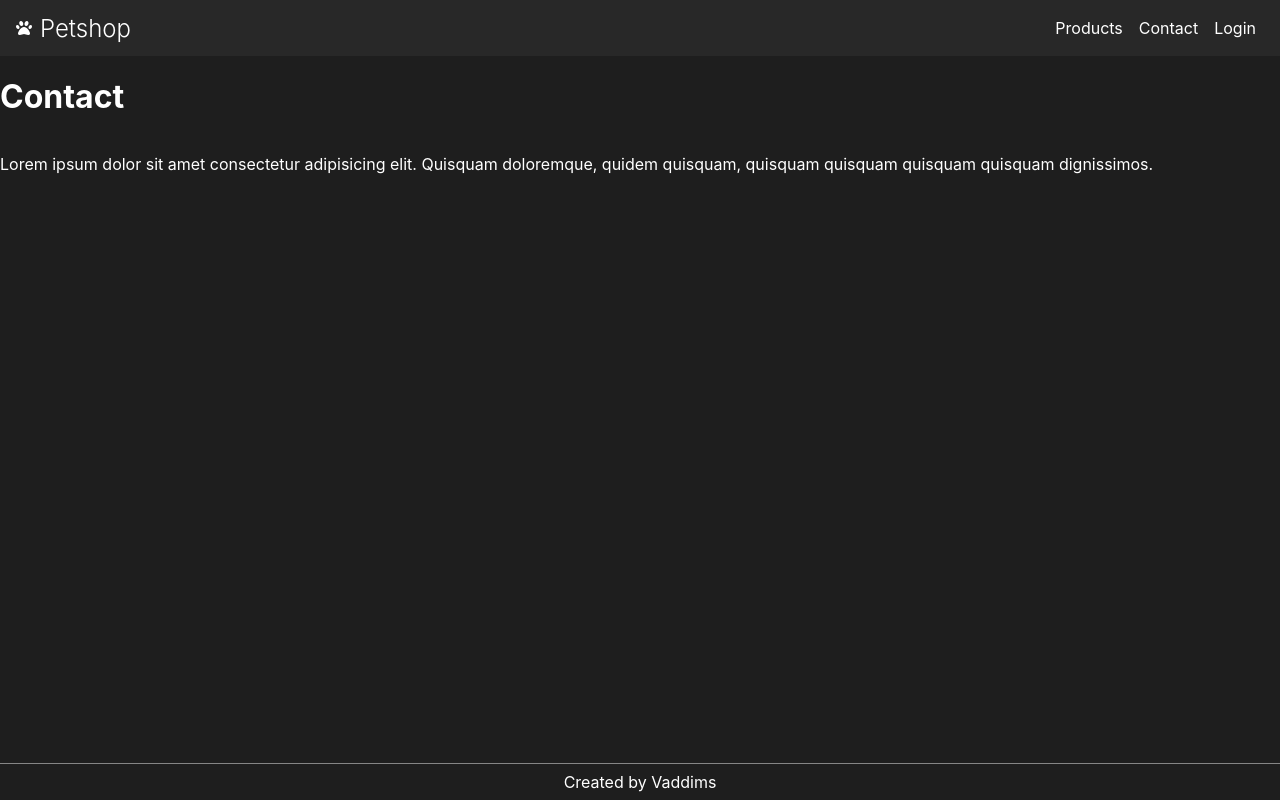
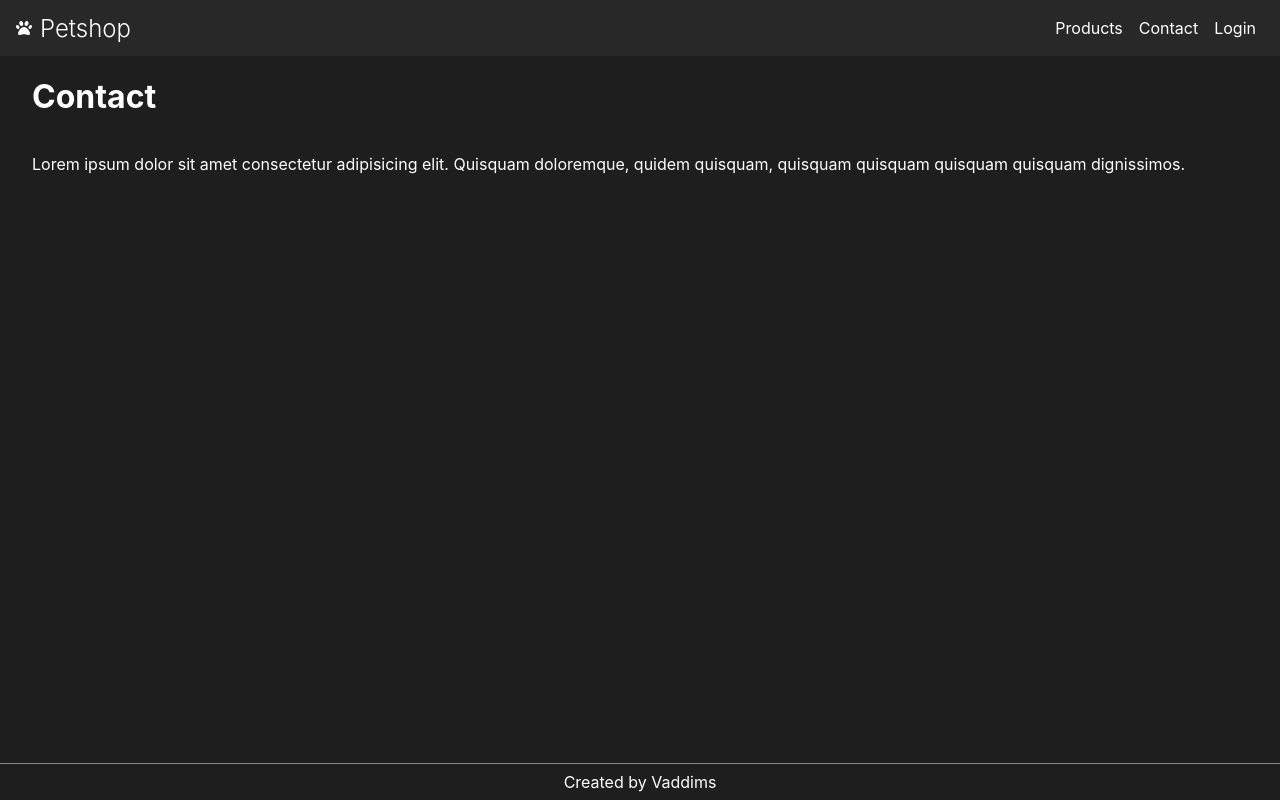
Before and after one commit to Vaddims/blakvel-client, a React (Create React App) app: page /contact in a window 1280 px wide. Built offline with nearby package versions, Linux system fonts and the light colour scheme.

Commit message:
Add panel to contact page

```diff
--- a/src/pages/Contact/index.tsx
+++ b/src/pages/Contact/index.tsx
@@ -1,15 +1,15 @@
 import Page from "../../layouts/Page";
+import Panel from "../../layouts/Panel";
 import "./contact.scss";
 
 const Contact: React.FC = () => {
   return (
     <Page>
-      <h1>Contact</h1>
-      <p>
-        Lorem ipsum dolor sit amet consectetur adipisicing elit. Quisquam
+      <Panel title="Contact">
+        <p>Lorem ipsum dolor sit amet consectetur adipisicing elit. Quisquam
         doloremque, quidem quisquam, quisquam quisquam quisquam quisquam
-        dignissimos.
-      </p>
+        dignissimos.</p>
+      </Panel>
     </Page>
   );
 }
```
